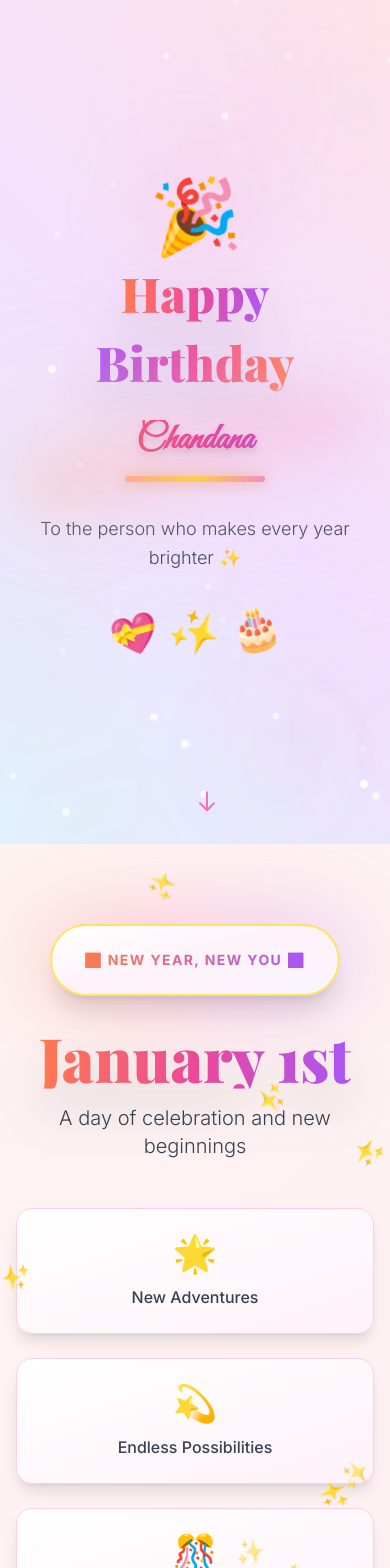
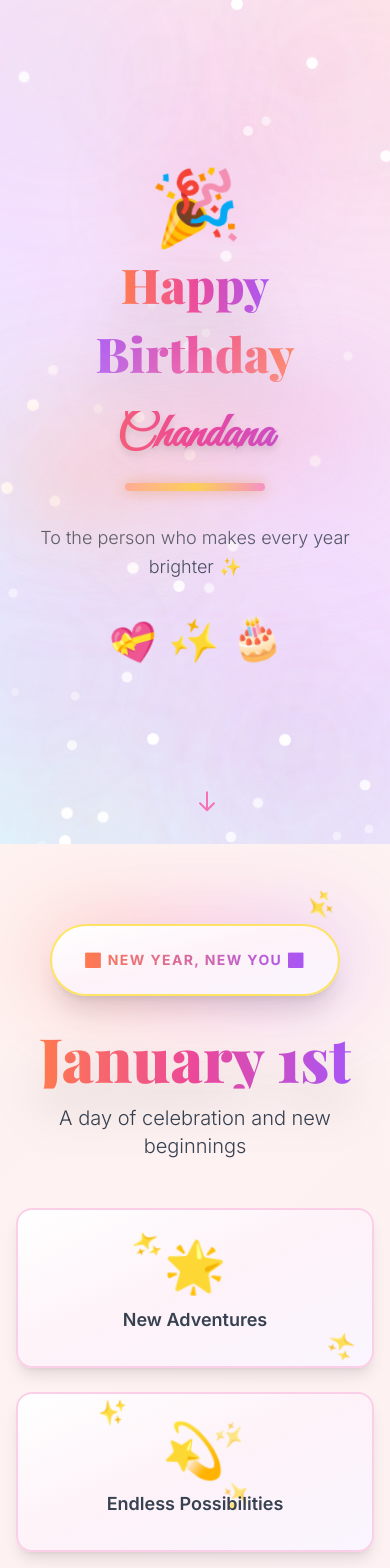
Before and after one commit to DurgaSainath189/birthday_grettings, a Next.js app: page / in a window 390 px wide. Shown: the top 1568 px of the page. Built offline with nearby package versions, Linux system fonts and the light colour scheme.

Commit message:
made some changes

```diff
--- a/src/components/DateSection.tsx
+++ b/src/components/DateSection.tsx
@@ -80,12 +80,26 @@ export default function DateSection() {
           ].map((item, idx) => (
             <motion.div
               key={idx}
-              whileHover={{ y: -10, scale: 1.05 }}
-              transition={{ type: "spring", stiffness: 300 }}
-              className="bg-gradient-to-br from-white to-pink-50 p-6 rounded-2xl border border-pink-200 shadow-lg hover:shadow-2xl transition-shadow"
+              whileHover={{ y: -15, scale: 1.08 }}
+              whileTap={{ scale: 0.98 }}
+              transition={{ type: "spring", stiffness: 200, damping: 15 }}
+              className="group relative bg-gradient-to-br from-white via-pink-50 to-purple-50 p-8 rounded-2xl border-2 border-pink-200 shadow-lg hover:shadow-2xl transition-all duration-300 hover:border-pink-400 cursor-pointer"
             >
-              <p className="text-4xl mb-3">{item.emoji}</p>
-              <p className="text-gray-700 font-medium">{item.text}</p>
+              <motion.div className="absolute inset-0 bg-gradient-to-r from-rose-200 via-pink-200 to-purple-200 opacity-0 group-hover:opacity-20 rounded-2xl transition-opacity duration-300" />
+              <motion.p
+                className="text-5xl mb-4 relative z-10"
+                animate={{ scale: [1, 1.1, 1], rotate: [0, 10, 0] }}
+                transition={{
+                  duration: 2.5,
+                  repeat: Infinity,
+                  delay: idx * 0.2,
+                }}
+              >
+                {item.emoji}
+              </motion.p>
+              <p className="text-gray-700 font-semibold text-lg relative z-10">
+                {item.text}
+              </p>
             </motion.div>
           ))}
         </motion.div>
--- a/src/components/FinalWishSection.tsx
+++ b/src/components/FinalWishSection.tsx
@@ -13,7 +13,7 @@ interface FinalWishSectionProps {
  */
 export default function FinalWishSection({
   mainMessage = "May This Year Bring You Endless Happiness",
-  closeMessage = "You deserve all the magic, joy, and love the world has to offer. Here's to making every single day as special as you are. 💖",
+  closeMessage = "You deserve all the magic, joy, and love the world has to offer. Here&apos;s to making every single day as special as you are. 💖",
 }: FinalWishSectionProps) {
   const containerVariants = {
     hidden: { opacity: 0 },
@@ -143,26 +143,26 @@ export default function FinalWishSection({
 
         {/* Floating elements */}
         <div className="absolute inset-0 pointer-events-none overflow-hidden">
-          {Array.from({ length: 15 }).map((_, i) => (
+          {Array.from({ length: 20 }).map((_, i) => (
             <motion.div
               key={i}
-              className="absolute text-3xl sm:text-4xl"
+              className="absolute text-4xl sm:text-5xl drop-shadow-lg"
               style={{
                 left: `${Math.random() * 100}%`,
                 top: `${Math.random() * 100}%`,
               }}
               animate={{
-                y: [0, -40, 0],
-                x: [0, Math.random() * 30 - 15, 0],
-                opacity: [0.2, 0.7, 0.2],
-                scale: [1, 1.3, 1],
+                y: [0, -60, 0],
+                x: [0, Math.random() * 40 - 20, 0],
+                opacity: [0.2, 0.9, 0.2],
+                scale: [1, 1.4, 1],
                 rotate: [0, 360, 0],
               }}
               transition={{
-                duration: 6 + Math.random() * 4,
+                duration: 7 + Math.random() * 5,
                 repeat: Infinity,
                 ease: "easeInOut",
-                delay: i * 0.15,
+                delay: i * 0.12,
               }}
             >
               {
@@ -182,6 +182,11 @@ export default function FinalWishSection({
                   "🌼",
                   "💕",
                   "🎆",
+                  "🎁",
+                  "🎉",
+                  "💞",
+                  "🌸",
+                  "⭐",
                 ][i]
               }
             </motion.div>
--- a/src/components/FloatingLights.tsx
+++ b/src/components/FloatingLights.tsx
@@ -20,12 +20,12 @@ export default function FloatingLights() {
 
   useEffect(() => {
     // Generate random floating lights with more variety
-    const generatedLights = Array.from({ length: 18 }, (_, i) => ({
+    const generatedLights = Array.from({ length: 25 }, (_, i) => ({
       id: i,
       left: Math.random() * 100,
       top: Math.random() * 100,
-      size: Math.random() * 40 + 15,
-      duration: Math.random() * 25 + 20,
+      size: Math.random() * 50 + 20,
+      duration: Math.random() * 30 + 25,
     }));
     setLights(generatedLights);
   }, []);
@@ -50,59 +50,73 @@ export default function FloatingLights() {
       {lights.map((light) => (
         <motion.div
           key={light.id}
-          className="absolute rounded-full blur-3xl opacity-50"
+          className="absolute rounded-full blur-3xl opacity-60"
           style={{
             left: `${light.left}%`,
             top: `${light.top}%`,
             width: `${light.size}px`,
             height: `${light.size}px`,
             background: `radial-gradient(circle, ${
-              ["#ff69b4", "#ffd700", "#87ceeb", "#dda0dd", "#ffb6c1"][
-                light.id % 5
-              ]
+              [
+                "#ff69b4",
+                "#ffd700",
+                "#87ceeb",
+                "#dda0dd",
+                "#ffb6c1",
+                "#ff1493",
+              ][light.id % 6]
             }, transparent)`,
-            boxShadow: `0 0 ${light.size * 1.5}px ${
+            boxShadow: `0 0 ${light.size * 2}px ${
               [
-                "rgba(255, 105, 180, 0.6)",
-                "rgba(255, 215, 0, 0.6)",
-                "rgba(135, 206, 235, 0.6)",
-                "rgba(221, 160, 221, 0.6)",
-              ][light.id % 4]
+                "rgba(255, 105, 180, 0.8)",
+                "rgba(255, 215, 0, 0.8)",
+                "rgba(135, 206, 235, 0.8)",
+                "rgba(221, 160, 221, 0.8)",
+                "rgba(255, 182, 193, 0.8)",
+                "rgba(255, 20, 147, 0.8)",
+              ][light.id % 6]
             }`,
           }}
           animate={{
-            y: [0, -50, 0],
-            x: [0, Math.sin(light.id) * 30, 0],
-            opacity: [0.2, 0.7, 0.2],
-            scale: [1, 1.3, 1],
+            y: [0, -80, 0],
+            x: [0, Math.sin(light.id) * 50, 0],
+            opacity: [0.3, 0.8, 0.3],
+            scale: [1, 1.5, 1],
           }}
           transition={{
             duration: light.duration,
             repeat: Infinity,
-            delay: light.id * 0.2,
+            delay: light.id * 0.15,
             ease: "easeInOut",
           }}
         />
       ))}
 
       {/* Animated stars/sparkles with glow */}
-      {Array.from({ length: 25 }).map((_, i) => (
+      {Array.from({ length: 40 }).map((_, i) => (
         <motion.div
           key={`sparkle-${i}`}
-          className="absolute w-1.5 h-1.5 bg-white rounded-full"
+          className="absolute w-2 h-2 bg-white rounded-full shadow-lg"
           style={{
             left: `${Math.random() * 100}%`,
             top: `${Math.random() * 100}%`,
-            boxShadow: "0 0 15px rgba(255, 255, 255, 0.9)",
+            boxShadow: `0 0 20px rgba(255, 255, 255, 1), 0 0 40px ${
+              [
+                "rgba(255, 105, 180, 0.6)",
+                "rgba(255, 215, 0, 0.6)",
+                "rgba(135, 206, 235, 0.6)",
+              ][i % 3]
+            }`,
           }}
           animate={{
-            opacity: [0.2, 1, 0.2],
-            scale: [1, 1.3, 1],
+            opacity: [0.3, 1, 0.3],
+            scale: [1, 1.5, 1],
           }}
           transition={{
-            duration: 2 + Math.random() * 2,
+            duration: 2.5 + Math.random() * 2,
             repeat: Infinity,
             delay: Math.random() * 2,
+            ease: "easeInOut",
           }}
         />
       ))}
--- a/src/components/HeroSection.tsx
+++ b/src/components/HeroSection.tsx
@@ -65,7 +65,6 @@ export default function HeroSection({
           <motion.span
             className="text-6xl sm:text-8xl inline-block relative z-10"
             animate={{
-              bounce: 1,
               scale: [1, 1.2, 1],
               rotate: [0, 10, -10, 0],
             }}
@@ -112,15 +111,15 @@ export default function HeroSection({
             transition={{ duration: 3, repeat: Infinity }}
           />
           <motion.div
-            className="absolute inset-0 bg-gradient-to-r from-rose-300 to-pink-300 rounded-full blur-xl opacity-30"
+            className="absolute inset-0 bg-gradient-to-r from-rose-300 to-pink-300 rounded-full blur-2xl opacity-30"
             animate={{ rotate: [0, 360] }}
             transition={{ duration: 8, repeat: Infinity, linear: true }}
           />
-          <h2 className="relative text-4xl sm:text-6xl font-script text-transparent bg-clip-text bg-gradient-to-r from-rose-500 via-pink-500 to-purple-500 mb-4 font-bold drop-shadow-lg">
+          <h2 className="relative text-5xl sm:text-7xl font-script text-transparent bg-clip-text bg-gradient-to-r from-rose-500 via-pink-500 to-purple-500 mb-6 font-bold drop-shadow-lg">
             {name}
           </h2>
           <motion.div
-            className="h-1.5 w-32 sm:w-40 bg-gradient-to-r from-rose-400 via-gold to-pink-400 mx-auto rounded-full shadow-lg"
+            className="h-2 w-32 sm:w-40 bg-gradient-to-r from-rose-400 via-gold to-pink-400 mx-auto rounded-full shadow-xl"
             animate={{
               width: ["8rem", "10rem", "8rem"],
               boxShadow: [
--- a/src/components/MemoriesSection.tsx
+++ b/src/components/MemoriesSection.tsx
@@ -19,7 +19,7 @@ export default function MemoriesSection({
   memories = [
     {
       emoji: "😂",
-      quote: "That one time we laughed so hard we couldn't breathe",
+      quote: "That one time we laughed so hard we couldn&apos;t breathe",
     },
     { emoji: "🌙", quote: "Late night talks that lasted until sunrise" },
     { emoji: "🎭", quote: "Adventures we never planned but will never forget" },
@@ -122,11 +122,12 @@ export default function MemoriesSection({
                     {memory.quote}
                   </p>
 
-                  {/* Bottom accent line - animated */}
+                  {/* Bottom accent line - static */}
                   <motion.div
-                    className="mt-6 h-1.5 bg-gradient-to-r from-rose-400 via-gold to-pink-400 rounded-full"
-                    animate={{ width: ["3rem", "4rem", "3rem"] }}
-                    transition={{ duration: 2.5, repeat: Infinity }}
+                    className="mt-6 h-1 bg-gradient-to-r from-rose-400 via-gold to-pink-400 rounded-full"
+                    initial={{ opacity: 0 }}
+                    animate={{ opacity: 1 }}
+                    transition={{ duration: 0.5 }}
                   />
                 </div>
 
```
Also changed, not shown: src/components/AgeCounter.tsx (+36 -18 lines), src/components/CelebrationSection.tsx (+19 -15 lines), src/components/MessageSection.tsx (+15 -12 lines).
